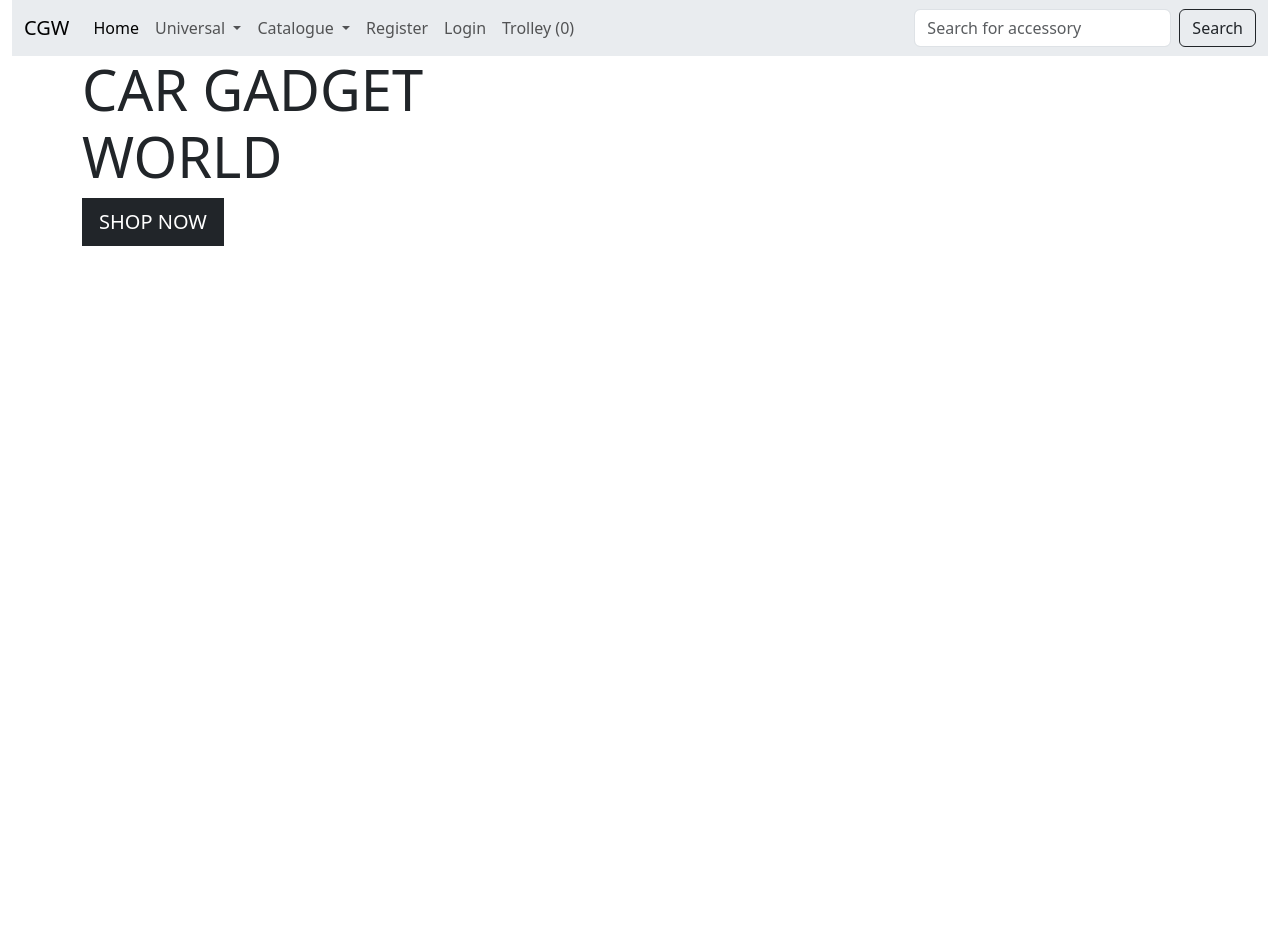
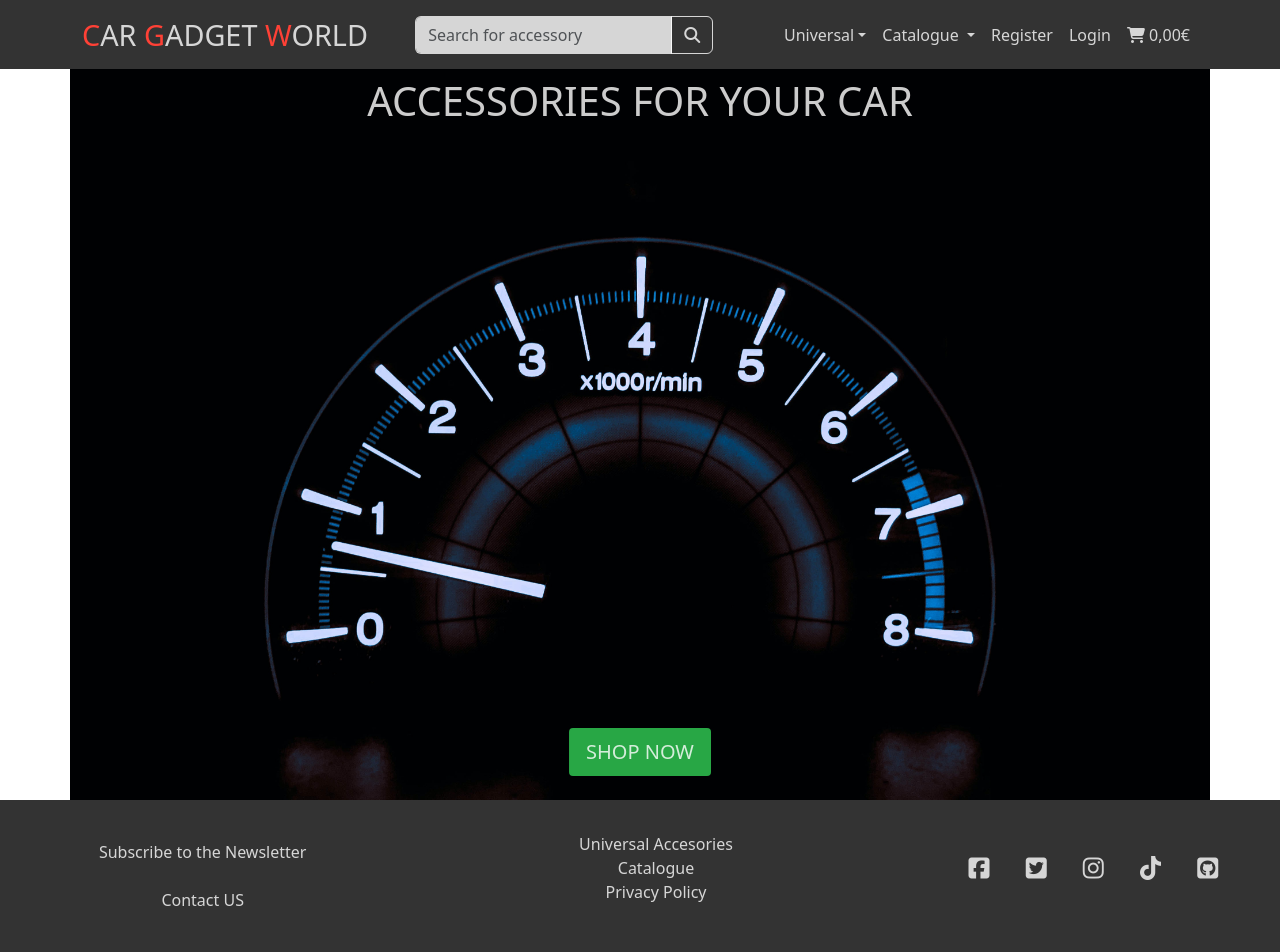
Before and after one commit to satogako/CarGadgetWorld, a Django app: page / in a window 1280 px wide. Before the commit the page ends 246 px from the top, so only its background shows below. Run offline with Django 3.2, Linux system fonts and the light colour scheme; some libraries are stand-ins or nearby versions.

Commit message:
Complete home page: navbar, header, footer and css

```diff
--- a/car_gadget_world/urls.py
+++ b/car_gadget_world/urls.py
@@ -15,9 +15,11 @@ Including another URLconf
 """
 from django.contrib import admin
 from django.urls import path, include
+from django.conf import settings
+from django.conf.urls.static import static
 
 urlpatterns = [
     path('admin/', admin.site.urls),
     path('accounts/', include('allauth.urls')),
     path('', include("home.urls")),
-]
+] + static(settings.MEDIA_URL, document_root=settings.MEDIA_ROOT)
--- a/home/templates/home/index.html
+++ b/home/templates/home/index.html
@@ -10,12 +10,15 @@
 {% endblock %}
 
 {% block content %}
-<div class="container h-100">
+<div class="container h-100 hero-image position-relative">
   <div class="row h-100">
-    <div class="col-7 col-md-6">
-      <h1 class="display-4">CAR GADGET WORLD</h1>
-      <a href="" class="btn btn-lg btn-dark rounded-0">SHOP NOW</a>
+    <div class="col-8 mx-auto my-2">
+      <h2 class="display-6 text-white text-center text-uppercase">Accessories for your car</h2>
+      <a href="" class="btn btn-lg btn-clolor-home rounded-1 text-white
+        position-absolute bottom-0 start-50 translate-middle">SHOP NOW
+      </a>
     </div>
   </div>
 </div>
+
 {% endblock %}
--- a/home/views.py
+++ b/home/views.py
@@ -2,4 +2,7 @@ from django.shortcuts import render
 
 
 def index(request):
+    '''
+    Renders view for the homepag
+    '''
     return render(request, "home/index.html")
--- /dev/null
+++ b/static/css/base.css
@@ -0,0 +1,175 @@
+:root {
+    --main-bg-color: #f7f7f7;
+    --color-primary: #333333;
+    --color-secondary: #007bff;
+    --color-white: rgba(255, 255, 255, 1);
+    --color-gray: rgb(224,224,224);
+    --button-color: #28a745;
+    --color-red: #ff4136;
+    --color-black: #000103;
+    --color-off-white: rgba(255, 255, 255, 0.8);
+}
+
+html {
+    height: 100%;
+}
+
+body {
+    background-color: var(--main-bg-color);
+    min-height: 100vh;
+}
+
+
+main {
+    background-color: var(--color-white);
+    margin: auto;
+}
+
+.navbar {
+    background-color: var(--color-primary);
+    color: var(--color-off-white)
+}
+
+.navbar-brand {
+    color: var(--color-off-white);
+    text-transform: uppercase;
+    font-size: 1.8rem;
+}
+
+.search-box {
+    background-color: var(--color-off-white) !important;
+    border-color: var(--color-off-white) !important;
+}
+
+.color-logo-l {
+    color: var(--color-red);
+}
+
+.btn-search {
+    border-color: var(--color-off-white) !important;
+}
+
+.btn-color,
+.btn-clolor-home {
+    background-color: var(--button-color) !important;
+}
+
+.btn-clolor-home:hover{
+    background-color: var(--color-black) !important;
+    border-color: var(--color-secondary) !important;
+    color: var(--color-secondary) !important;
+}
+
+.text-white {
+    color: var(--color-off-white) !important;
+}
+
+.btn-search:hover,
+.navbar-brand:hover,
+.navbar-brand:focus {
+    color: var(--color-secondary);
+}
+
+.dropdown-toggle:hover,
+.nav-link:hover,
+footer a:hover,
+.dropdown-toggle:focus,
+.nav-link:focus,
+footer a:focus
+{
+    color: var(--color-secondary);
+}
+
+.dropdown-item:hover {
+    background-color:  var(--color-gray);
+    text-decoration: underline;
+}
+
+.navbar-toggler {
+    border: none;
+}
+
+.btn-search,
+footer a,
+.nav-link,
+.burger-icon {
+    color: var(--color-off-white);
+}
+
+footer a {
+    text-decoration: none;
+}
+
+
+/* Footer Styles */
+footer {
+    background-color: var(--color-primary);
+    color: var(--color-off-white);
+    text-align: center;
+    display: grid;
+    grid-template-columns: 1fr;
+    font-size: 0.9rem;
+    gap: 2rem;
+    padding: 2rem 0;
+    align-items: center;
+    width: 100%;
+    height: auto;
+}
+
+footer ul {
+    list-style: none;
+}
+
+#footer-nav {
+    display: flex;
+    flex-direction: row;
+    justify-content: center;
+}
+
+footer li {
+    display: inline;
+    padding: 0 1rem;
+}
+
+footer i:hover {
+    transform: scale(1.3);
+  }
+
+.footer-socials li i {
+    color: inherit;
+}
+
+#page-title {
+    padding: 1rem 0;
+    font-size: 2.5rem;
+    background-color: var(--color-white);
+    grid-area: page-title;
+}
+
+
+/* Hero Container */
+.hero-image {
+    background: url('/media/image-hero.jpg') no-repeat center;
+    background-size: cover;
+    min-height: calc(100vh - 69px);
+}
+
+
+/* Media Query for Large Screens */
+@media screen and (min-width: 1200px) {
+    footer {
+        grid-template-columns: 1fr 1fr 1fr;
+    }
+
+    #footer-nav {
+        flex-direction: column;
+    }
+}
+
+
+/* Media Queries for Small Screens */
+@media screen and (min-width: 768px) {
+    footer {
+        font-size: 1rem;
+    }
+}
--- a/templates/base.html
+++ b/templates/base.html
@@ -1,8 +1,8 @@
 {% load static %}
-
 <!DOCTYPE html>
 <html lang="en">
   <head>
+
     {% block core_meta %}
       <meta charset="utf-8" />
       <meta name="viewport" content="width=device-width, initial-scale=1" />
@@ -11,92 +11,176 @@
     {% block extra_meta %}
     {% endblock %}
 
-    <title>Car Gadget World {% block extra_title %}{% endblock %}</title>
+    <title>Car Gadget World
+
+      {% block extra_title %}
+      {% endblock %}
+
+    </title>
 
     {% block core_css %}
-    <link
-      href="https://cdn.jsdelivr.net/npm/bootstrap@5.3.0-alpha1/dist/css/bootstrap.min.css"
+      <link href="https://cdn.jsdelivr.net/npm/bootstrap@5.3.0-alpha1/dist/css/bootstrap.min.css"
             rel="stylesheet"
             integrity="sha384-GLhlTQ8iRABdZLl6O3oVMWSktQOp6b7In1Zl3/Jr59b6EGGoI1aFkw7cmDA6j6gD"
-      crossorigin="anonymous"
-    />
+            crossorigin="anonymous"/>
+      <link rel="stylesheet" type="text/css" href="{% static 'css/base.css' %}">
     {% endblock %}
 
     {% block extra_css %}
     {% endblock %}
 
     {% block core_js %}
-    <script
-      src="https://cdn.jsdelivr.net/npm/@popperjs/core@2.11.6/dist/umd/popper.min.js"
+      <script src="https://cdn.jsdelivr.net/npm/@popperjs/core@2.11.6/dist/umd/popper.min.js"
               integrity="sha384-oBqDVmMz9ATKxIep9tiCxS/Z9fNfEXiDAYTujMAeBAsjFuCZSmKbSSUnQlmh/jp3"
-      crossorigin="anonymous"
-    ></script>
-    <script
-      src="https://cdn.jsdelivr.net/npm/bootstrap@5.3.0-alpha1/dist/js/bootstrap.min.js"
+              crossorigin="anonymous">
+      </script>
+      <script src="https://cdn.jsdelivr.net/npm/bootstrap@5.3.0-alpha1/dist/js/bootstrap.min.js"
               integrity="sha384-mQ93GR66B00ZXjt0YO5KlohRA5SY2XofN4zfuZxLkoj1gXtW8ANNCe9d5Y3eG5eD"
-      crossorigin="anonymous"
-    ></script>
+              crossorigin="anonymous">
+      </script>
+      <!--font awesome and googlr fonts-->
+      <script src="https://kit.fontawesome.com/4098b4a9a9.js" crossorigin="anonymous"></script>
     {% endblock %}
 
     {% block extra_js %}
-    {% endblock %}
+    {% endblock extra_js %}
 
   </head>
 
   <body>
-    <header class="container-fluid">
+    <header>
+
       {% block navbar %}
-      <nav class="navbar navbar-expand-lg bg-body-secondary">
-        <div class="container-fluid">
-          <a class="navbar-brand" href="#">CGW</a>
-          <button class="navbar-toggler" type="button" data-bs-toggle="collapse" data-bs-target="#navbarSupportedContent" aria-controls="navbarSupportedContent" aria-expanded="false" aria-label="Toggle navigation">
-            <span class="navbar-toggler-icon"></span>
+        <nav class="navbar navbar-expand-lg">
+          <div class="container">
+            <a class="navbar-brand" href="#">
+              <span class="color-logo-l">C</span>AR
+              <span class="color-logo-l">G</span>ADGET
+              <span class="color-logo-l">W</span>ORLD
+            </a>
+            <button class="navbar-toggler"
+                    type="button"
+                    data-bs-toggle="collapse"
+                    data-bs-target="#navbarSupportedContent"
+                    aria-controls="navbarSupportedContent"
+                    aria-expanded="false"
+                    aria-label="Toggle navigation">
+              <span class="burger-icon">
+                <i class="fa-solid fa-bars fa-lg"></i>
+              </span>
             </button>
             <div class="collapse navbar-collapse" id="navbarSupportedContent">
-            <ul class="navbar-nav me-auto mb-2 mb-lg-0">
-              <li class="nav-item">
-                <a class="nav-link active" aria-current="page" href="#">Home</a>
+              <form class="d-flex mx-auto" role="search" method="get" action="">
+                <div class="input-group">
+                  <input class="form-control search-box"
+                         type="search"
+                         placeholder="Search for accessory"
+                         name="search"
+                         aria-label="Search for accessory"/>
+                  <button class="btn btn-search"
+                          type="submit"
+                          aria-label="Search">
+                          <i class="fa-solid fa-magnifying-glass"></i>
+                  </button>
+                </div>
+              </form>
+              <ul class="navbar-nav mb-2 mb-lg-0 ms-auto">
+                <li class="nav-item dropdown">
+                  <a class="nav-link dropdown-toggle"
+                     href="#"
+                     role="button"
+                     data-bs-toggle="dropdown"
+                     aria-expanded="false">Universal</a>
+                  <ul class="dropdown-menu">
+                    <li>
+                      <a class="dropdown-item" href="#">All accessories</a>
                     </li>
-              <li class="nav-item dropdown">
-                <a class="nav-link dropdown-toggle" href="#" role="button" data-bs-toggle="dropdown" aria-expanded="false">
-                  Universal
-                </a>
-                <ul class="dropdown-menu">
-                  <li><a class="dropdown-item" href="#">All accessories</a></li>
-                  <li><a class="dropdown-item" href="#">USB chargings</a></li>
-                  <li><a class="dropdown-item" href="#">Vacuum cleaners</a></li>
-                  <li><a class="dropdown-item" href="#">Air fresheners</a></li>
-                  <li><a class="dropdown-item" href="#">Hengers</a></li>
-                  <li><a class="dropdown-item" href="#">Phone Holders</a></li>
-                  <li><a class="dropdown-item" href="#">Organizers</a></li>
+                    <li><hr class="dropdown-divider"></li>
+                    <li>
+                      <a class="dropdown-item" href="#">USB chargings</a>
+                    </li>
+                    <li>
+                      <a class="dropdown-item" href="#">Vacuum cleanerso</a>
+                    </li>
+                    <li>
+                      <a class="dropdown-item" href="#">Air fresheners</a>
+                    </li>
+                    <li>
+                      <a class="dropdown-item" href="#">Hengers</a>
+                    </li>
+                    <li>
+                      <a class="dropdown-item" href="#">Phone Holders</a>
+                    </li>
+                    <li>
+                      <a class="dropdown-item" href="#">Organizers</a>
+                    </li>
                   </ul>
                 </li>
                 <li class="nav-item dropdown">
-                <a class="nav-link dropdown-toggle" href="#" role="button" data-bs-toggle="dropdown" aria-expanded="false">
+                  <a class="nav-link dropdown-toggle"
+                     href="#"
+                     role="button"
+                     data-bs-toggle="dropdown"
+                     aria-expanded="false">
                      Catalogue
                   </a>
                   <ul class="dropdown-menu">
-                  <li><a class="dropdown-item" href="#">Audi accessories</a></li>
-                  <li><a class="dropdown-item" href="#">Volkswagen accessories</a></li>
-                  <li><a class="dropdown-item" href="#">Mercedes accessories</a></li>
-                  <li><a class="dropdown-item" href="#">Toyota accessories</a></li>
-                  <li><a class="dropdown-item" href="#">Hyundai accessories</a></li>
-                  <li><a class="dropdown-item" href="#">Citroen accessories</a></li>
+                    <li>
+                      <a class="dropdown-item" href="#">Audi accessories</a>
+                    </li>
+                    <li>
+                      <a class="dropdown-item" href="#">Volkswagen accessories</a>
+                    </li>
+                    <li>
+                      <a class="dropdown-item" href="#">Mercedes accessories</a>
+                    </li>
+                    <li>
+                      <a class="dropdown-item" href="#">Toyota accessories</a>
+                    </li>
+                    <li>
+                      <a class="dropdown-item" href="#">Hyundai accessories</a>
+                    </li>
+                    <li>
+                      <a class="dropdown-item" href="#">Citroen accessories</a>
+                    </li>
                   </ul>
                 </li>
                 {% if user.is_authenticated %}
                   <li class="nav-item dropdown">
-                  <a class="nav-link dropdown-toggle" href="#" role="button" data-bs-toggle="dropdown"
+                    <a class="nav-link dropdown-toggle"
+                       href="#"
+                       role="button"
+                       data-bs-toggle="dropdown"
                        aria-expanded="false">
                       {{ user.username }}
                     </a>
                     <ul class="dropdown-menu dropdown-menu-end">
-                      <li><a class="dropdown-item" href="">My Account</a></li>
-                      <li><a class="dropdown-item" href="">Wishlist (0)</a></li>
                       <li>
-                          <hr class="dropdown-divider">
+                        <a class="dropdown-item" href="">Orders</a>
                       </li>
-                      <li><a class="dropdown-item" href="{% url 'account_logout' %}">Logout</a></li>
+                      <li>
+                        <a class="dropdown-item" href="">My Account</a>
+                      </li>
+                      <li>
+                        <a class="dropdown-item" href="">Wishlist (0)</a>
+                      </li>
+                      <li>
+                        <hr class="dropdown-divider" />
+                      </li>
+                      {% if user.is_staff %}
+                        <li>
+                          <a class="dropdown-item" href="#">Manage Products</a>
+                        </li>
+                        <li>
+                          <a class="dropdown-item" href="">Manage Orders</a>
+                        </li>
+                      {% endif %}
+                      <li>
+                        <hr class="dropdown-divider" />
+                      </li>
+                      <li>
+                        <a class="dropdown-item" href="{% url 'account_logout' %}">Logout</a>
+                      </li>
                     </ul>
                   </li>
                 {% else %}
@@ -108,20 +192,18 @@
                   </li>
                 {% endif %}
                 <li class="nav-item">
-                <a class="nav-link" href="#">Trolley (0)</a>
+                  <a class="nav-link" href="#">
+                    <i class="fa-solid fa-cart-shopping"></i> 0,00&#8364
+                  </a>
                 </li>
               </ul>
-            <form class="d-flex" role="search" method="GET" action="">
-              <input class="form-control me-2" type="search"
-                placeholder="Search for accessory" name="search" aria-label="Search for accessory">
-              <button class="btn btn-outline-dark" type="submit">Search</button>
-            </form>
             </div>
           </div>
         </nav>
-      {% endblock  %}
+      {% endblock %}
 
-      {% block page_header %}{% endblock %}
+      {% block page_header %}
+      {% endblock %}
 
     </header>
 
@@ -130,9 +212,86 @@
     {% endif %}
 
     <main>
-    {% block content %}{% endblock %}
+
+      {% block content %}
+      {% endblock %}
+
     </main>
 
-    {% block post_load_js %}{% endblock post_load_js %}
+    {% block post_load_js %}
+    {% endblock post_load_js %}
+
+
+    <!-- Footer -->
+    <footer>
+      <!-- Footer Opening Hours & Email -->
+      <div class="footer-section">
+        <a href="#">Subscribe to the Newsletter</a>
+        <br/>
+        <br/>
+        <a href="#">Contact US</a>
+      </div>
+      <!-- Footer Nav Links -->
+      <div class="footer-section">
+        <ul id="footer-nav">
+          <li>
+            <a href="#">Universal Accesories</a>
+          </li>
+          <li>
+            <a href="#">Catalogue</a>
+          </li>
+          <li>
+            <a href="#">Privacy Policy</a>
+          </li>
+        </ul>
+      </div>
+      <!-- Social Media Links -->
+      <div class="footer-section">
+        <ul class="footer-socials">
+          <li>
+            <a href="https://www.facebook.com"
+               target="_blank"
+               rel="noopener"
+               aria-label="Visit our Facebook page (opens in a new tab)">
+                <i class="fa-brands fa-square-facebook fa-xl"></i>
+            </a>
+          </li>
+          <li>
+            <a href="https://www.twitter.com"
+               target="_blank"
+               rel="noopener"
+               aria-label="Visit our Twitter page (opens in a new tab)">
+               <i class="fa-brands fa-square-twitter fa-xl"></i>
+            </a>
+          </li>
+          <li>
+            <a href="https://www.instagram.com"
+               target="_blank"
+               rel="noopener"
+               aria-label="Visit our Instagram page (opens in a new tab)">
+               <i class="fa-brands fa-instagram fa-xl"></i>
+            </a>
+          </li>
+          <li>
+            <a href="https://www.tiktok.com"
+               target="_blank"
+               rel="noopener"
+               aria-label="Visit our Tiktok (opens in a new tab)">
+               <i class="fa-brands fa-tiktok fa-xl"></i>
+            </a>
+          </li>
+          <li>
+            <a href="https://https://github.com/satogako/CarGadgetWorld"
+               target="_blank"
+               rel="noopener"
+               aria-label="Visit our Tiktok (opens in a new tab)">
+               <i class="fa-brands fa-square-github fa-xl"></i>
+            </a>
+          </li>
+        </ul>
+      </div>
+    </footer>
+
   </body>
+
 </html>
```
Also changed, not shown: car_gadget_world/settings.py (+6 -3 lines), media/image-hero.jpg (added), media/image-hero123.jpg (added), media/image-herosdsd.jpg (added), media/image-heroццц.jpg (added). Lines whose indentation alone changed are shown as unchanged.
